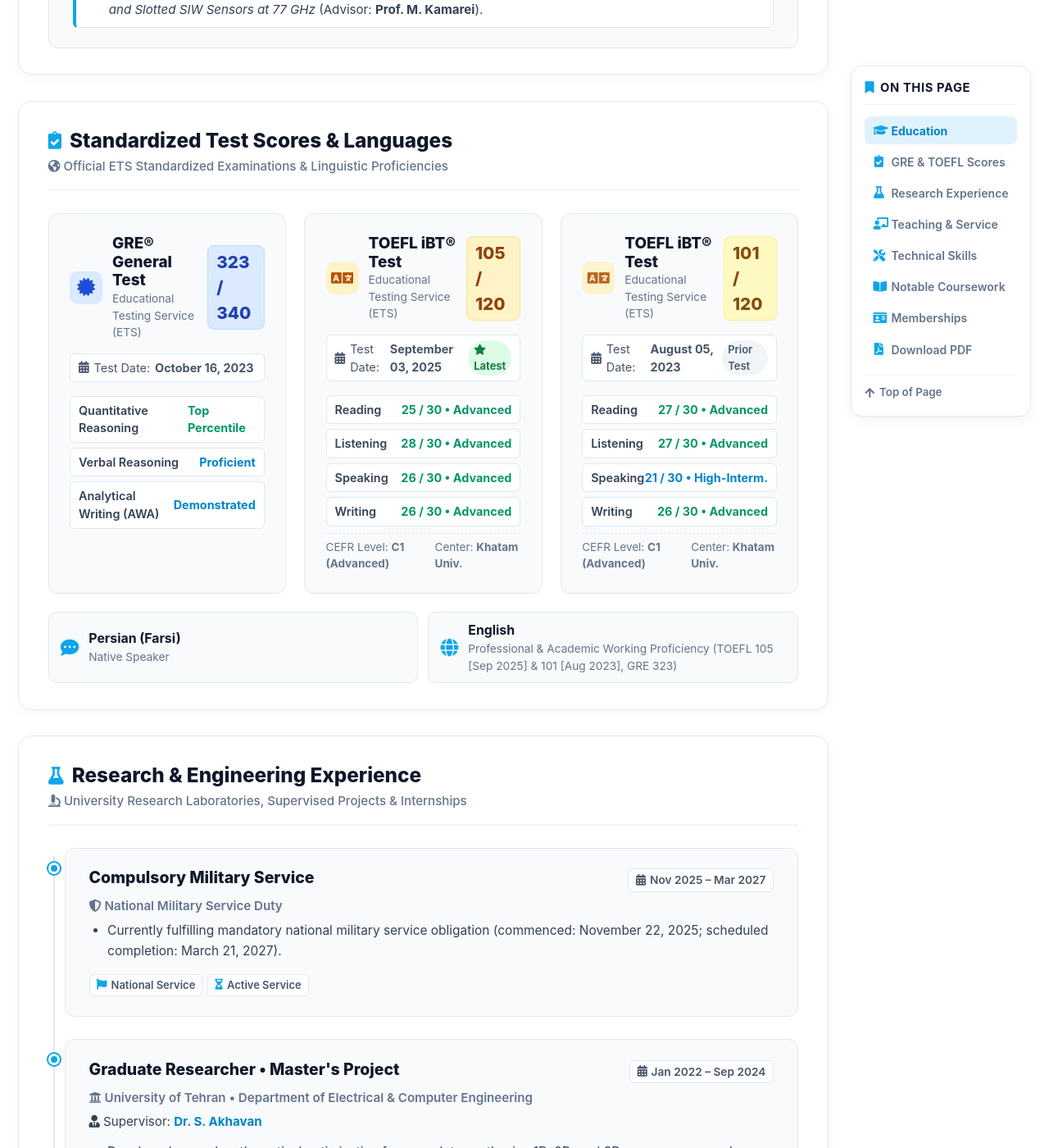
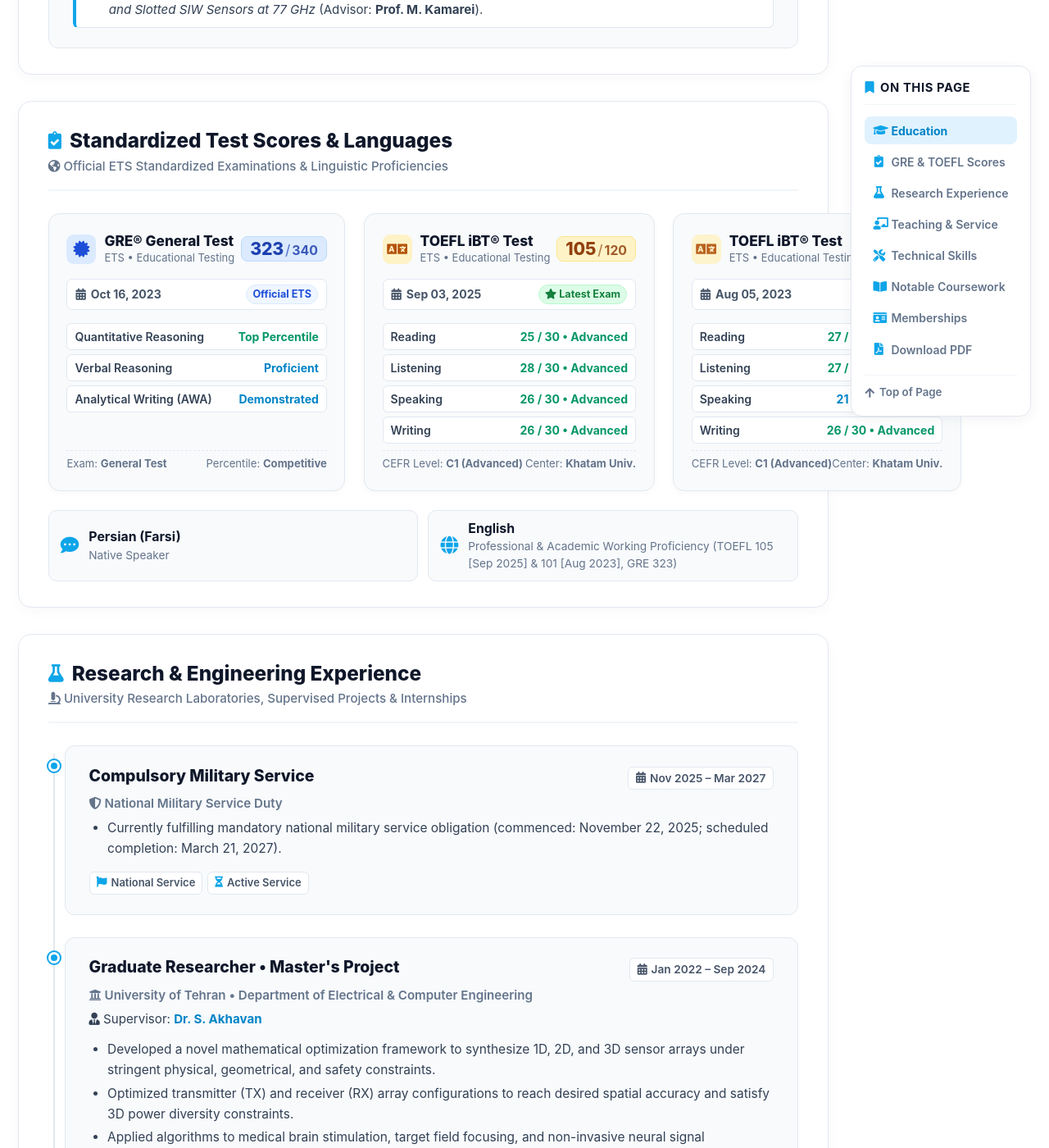
Before and after one commit to MohammadReza-Arani/MohammadReza-Arani.github.io, a Jekyll site: the page built from _pages/cv.md, in a window 1280 px wide and 1400 px high, scrolled down 1322 px. Shown: the whole window at 82% size. Built offline with Jekyll 4.4.1, drawn with Linux system fonts in a browser that asks for light colours; some web fonts are replaced; part of the change alters nothing that is shown.

Commit message:
Refactor CV standardized test score cards: strictly horizontal score badges, balanced brand layout, and adaptive mobile visibility

```diff
--- a/_pages/cv.md
+++ b/_pages/cv.md
@@ -154,15 +154,20 @@ redirect_from:
           <!-- GRE Card -->
           <div class="cv-score-card">
             <div class="score-card-top">
-              <div class="score-logo"><i class="fas fa-certificate"></i></div>
-              <div class="score-title-wrap">
-                <h3 class="score-exam-name">GRE&reg; General Test</h3>
-                <span class="score-issuer">Educational Testing Service (ETS)</span>
-              </div>
-              <span class="score-total-badge">323 / 340</span>
+              <div class="score-card-brand">
+                <div class="score-logo"><i class="fas fa-certificate"></i></div>
+                <div class="score-title-wrap">
+                  <h3 class="score-exam-name">GRE&reg; General Test</h3>
+                  <span class="score-issuer">ETS &bull; Educational Testing</span>
+                </div>
+              </div>
+              <div class="score-total-badge">
+                <span class="score-num">323</span><span class="score-slash">/</span><span class="score-denom">340</span>
+              </div>
             </div>
             <div class="score-date-row">
-              <i class="fas fa-calendar-alt"></i> Test Date: <strong>October 16, 2023</strong>
+              <span class="score-date-val"><i class="fas fa-calendar-alt"></i> <strong>Oct 16, 2023</strong></span>
+              <span class="score-status-badge ets">Official ETS</span>
             </div>
             <div class="score-sub-list">
               <div class="score-sub-item">
@@ -178,21 +183,29 @@ redirect_from:
                 <span class="score-sub-val">Demonstrated</span>
               </div>
             </div>
+            <div class="score-extra-note">
+              <span>Exam: <strong>General Test</strong></span>
+              <span>Percentile: <strong>Competitive</strong></span>
+            </div>
           </div>
 
           <!-- TOEFL Card (Latest: Sep 2025) -->
           <div class="cv-score-card">
             <div class="score-card-top">
-              <div class="score-logo toefl"><i class="fas fa-language"></i></div>
-              <div class="score-title-wrap">
-                <h3 class="score-exam-name">TOEFL iBT&reg; Test</h3>
-                <span class="score-issuer">Educational Testing Service (ETS)</span>
-              </div>
-              <span class="score-total-badge toefl">105 / 120</span>
+              <div class="score-card-brand">
+                <div class="score-logo toefl"><i class="fas fa-language"></i></div>
+                <div class="score-title-wrap">
+                  <h3 class="score-exam-name">TOEFL iBT&reg; Test</h3>
+                  <span class="score-issuer">ETS &bull; Educational Testing</span>
+                </div>
+              </div>
+              <div class="score-total-badge toefl">
+                <span class="score-num">105</span><span class="score-slash">/</span><span class="score-denom">120</span>
+              </div>
             </div>
             <div class="score-date-row">
-              <i class="fas fa-calendar-alt"></i> Test Date: <strong>September 03, 2025</strong>
-              <span style="margin-left:auto; font-size:0.72rem; background:#dcfce7; color:#15803d; padding:2px 7px; border-radius:999px; font-weight:700;"><i class="fas fa-star"></i> Latest</span>
+              <span class="score-date-val"><i class="fas fa-calendar-alt"></i> <strong>Sep 03, 2025</strong></span>
+              <span class="score-status-badge latest"><i class="fas fa-star"></i> Latest Exam</span>
             </div>
             <div class="score-sub-list">
               <div class="score-sub-item">
@@ -212,7 +225,7 @@ redirect_from:
                 <span class="score-sub-val high">26 / 30 &bull; Advanced</span>
               </div>
             </div>
-            <div class="score-extra-note" style="margin-top:8px; font-size:0.75rem; color:#64748b; display:flex; justify-content:space-between; border-top:1px dashed #e2e8f0; padding-top:6px;">
+            <div class="score-extra-note">
               <span>CEFR Level: <strong>C1 (Advanced)</strong></span>
               <span>Center: <strong>Khatam Univ.</strong></span>
             </div>
@@ -221,16 +234,20 @@ redirect_from:
           <!-- TOEFL Card (Previous: Aug 2023) -->
           <div class="cv-score-card">
             <div class="score-card-top">
-              <div class="score-logo toefl" style="opacity: 0.9;"><i class="fas fa-language"></i></div>
-              <div class="score-title-wrap">
-                <h3 class="score-exam-name">TOEFL iBT&reg; Test</h3>
-                <span class="score-issuer">Educational Testing Service (ETS)</span>
-              </div>
-              <span class="score-total-badge toefl" style="background: #fef9c3; color: #854d0e; border-color: #fef08a;">101 / 120</span>
+              <div class="score-card-brand">
+                <div class="score-logo toefl" style="opacity: 0.9;"><i class="fas fa-language"></i></div>
+                <div class="score-title-wrap">
+                  <h3 class="score-exam-name">TOEFL iBT&reg; Test</h3>
+                  <span class="score-issuer">ETS &bull; Educational Testing</span>
+                </div>
+              </div>
+              <div class="score-total-badge toefl prior">
+                <span class="score-num">101</span><span class="score-slash">/</span><span class="score-denom">120</span>
+              </div>
             </div>
             <div class="score-date-row">
-              <i class="fas fa-calendar-alt"></i> Test Date: <strong>August 05, 2023</strong>
-              <span style="margin-left:auto; font-size:0.72rem; background:#f1f5f9; color:#475569; padding:2px 7px; border-radius:999px; font-weight:600;">Prior Test</span>
+              <span class="score-date-val"><i class="fas fa-calendar-alt"></i> <strong>Aug 05, 2023</strong></span>
+              <span class="score-status-badge prior">Prior Exam</span>
             </div>
             <div class="score-sub-list">
               <div class="score-sub-item">
@@ -243,14 +260,14 @@ redirect_from:
               </div>
               <div class="score-sub-item">
                 <span class="score-sub-label">Speaking</span>
-                <span class="score-sub-val">21 / 30 &bull; High-Interm.</span>
+                <span class="score-sub-val">21 / 30 &bull; High-Int.</span>
               </div>
               <div class="score-sub-item">
                 <span class="score-sub-label">Writing</span>
                 <span class="score-sub-val high">26 / 30 &bull; Advanced</span>
               </div>
             </div>
-            <div class="score-extra-note" style="margin-top:8px; font-size:0.75rem; color:#64748b; display:flex; justify-content:space-between; border-top:1px dashed #e2e8f0; padding-top:6px;">
+            <div class="score-extra-note">
               <span>CEFR Level: <strong>C1 (Advanced)</strong></span>
               <span>Center: <strong>Khatam Univ.</strong></span>
             </div>
@@ -1254,44 +1271,63 @@ window.addEventListener('scroll', function() {
   margin-bottom: 1.25rem;
 }
 
-@media (min-width: 960px) {
+/* Laptops & Desktops: 3 columns when >= 1200px */
+@media (min-width: 1200px) {
   .cv-scores-grid {
     grid-template-columns: repeat(3, 1fr);
   }
 }
 
-@media (min-width: 620px) and (max-width: 959px) {
+/* Medium viewports (tablets & laptops with sidebar visible, 660px to 1199px) */
+@media (min-width: 660px) and (max-width: 1199px) {
   .cv-scores-grid {
-    grid-template-columns: repeat(2, 1fr);
+    grid-template-columns: repeat(auto-fit, minmax(290px, 1fr));
   }
 }
 
 .cv-score-card {
   background: #f8fafc;
   border: 1px solid #e2e8f0;
-  border-radius: 12px;
-  padding: 1.4rem;
+  border-radius: 14px;
+  padding: 1.25rem 1.2rem;
   display: flex;
   flex-direction: column;
+  justify-content: space-between;
+  box-shadow: 0 2px 8px rgba(15, 23, 42, 0.03);
+  transition: all 0.2s ease;
+}
+
+.cv-score-card:hover {
+  border-color: #cbd5e1;
+  box-shadow: 0 4px 14px rgba(15, 23, 42, 0.06);
 }
 
 .score-card-top {
   display: flex;
   align-items: center;
-  gap: 12px;
+  justify-content: space-between;
+  gap: 8px;
   margin-bottom: 0.85rem;
 }
 
+.score-card-brand {
+  display: flex;
+  align-items: center;
+  gap: 10px;
+  min-width: 0;
+  flex: 1;
+}
+
 .score-logo {
-  width: 40px;
-  height: 40px;
-  border-radius: 10px;
+  width: 36px;
+  height: 36px;
+  border-radius: 9px;
   background: #dbeafe;
   color: #1d4ed8;
   display: inline-flex;
   align-items: center;
   justify-content: center;
-  font-size: 1.2rem;
+  font-size: 1.1rem;
   flex-shrink: 0;
 }
 
@@ -1303,29 +1339,37 @@ window.addEventListener('scroll', function() {
 .score-title-wrap {
   display: flex;
   flex-direction: column;
-  flex-grow: 1;
+  min-width: 0;
 }
 
 .score-exam-name {
-  font-size: 1.05rem;
+  font-size: 0.96rem;
   font-weight: 800;
   color: #0f172a;
   margin: 0;
+  line-height: 1.25;
+  white-space: nowrap;
 }
 
 .score-issuer {
-  font-size: 0.76rem;
+  font-size: 0.72rem;
   color: #64748b;
-}
-
+  white-space: nowrap;
+}
+
+/* Strictly Horizontal Single-Line Score Badge (No Vertical Expansion) */
 .score-total-badge {
-  font-size: 1.15rem;
-  font-weight: 800;
+  display: inline-flex !important;
+  align-items: baseline !important;
+  justify-content: center !important;
+  white-space: nowrap !important;
+  flex-shrink: 0 !important;
   color: #1e40af;
   background: #dbeafe;
   border: 1px solid #bfdbfe;
-  padding: 4px 10px;
+  padding: 4px 10px !important;
   border-radius: 8px;
+  line-height: 1 !important;
 }
 
 .score-total-badge.toefl {
@@ -1334,23 +1378,84 @@ window.addEventListener('scroll', function() {
   border-color: #fde68a;
 }
 
+.score-total-badge.toefl.prior {
+  background: #fef9c3;
+  color: #854d0e;
+  border-color: #fef08a;
+}
+
+.score-total-badge .score-num {
+  font-size: 1.18rem;
+  font-weight: 800;
+  letter-spacing: -0.01em;
+}
+
+.score-total-badge .score-slash {
+  font-size: 0.95rem;
+  font-weight: 500;
+  margin: 0 2px;
+  opacity: 0.65;
+}
+
+.score-total-badge .score-denom {
+  font-size: 0.88rem;
+  font-weight: 700;
+  opacity: 0.85;
+}
+
 .score-date-row {
-  font-size: 0.8rem;
+  font-size: 0.78rem;
   color: #475569;
   background: #ffffff;
   border: 1px solid #e2e8f0;
   padding: 6px 10px;
-  border-radius: 6px;
-  margin-bottom: 0.9rem;
-  display: flex;
-  align-items: center;
+  border-radius: 7px;
+  margin-bottom: 0.85rem;
+  display: flex;
+  align-items: center;
+  justify-content: space-between;
   gap: 6px;
 }
 
+.score-date-val {
+  display: inline-flex;
+  align-items: center;
+  gap: 6px;
+  white-space: nowrap;
+}
+
+.score-status-badge {
+  font-size: 0.7rem;
+  font-weight: 700;
+  padding: 2px 7px;
+  border-radius: 999px;
+  white-space: nowrap;
+  flex-shrink: 0;
+}
+
+.score-status-badge.latest {
+  background: #dcfce7;
+  color: #15803d;
+  border: 1px solid #bbf7d0;
+}
+
+.score-status-badge.prior {
+  background: #f1f5f9;
+  color: #64748b;
+  border: 1px solid #e2e8f0;
+}
+
+.score-status-badge.ets {
+  background: #eff6ff;
+  color: #1d4ed8;
+  border: 1px solid #dbeafe;
+}
+
 .score-sub-list {
   display: flex;
   flex-direction: column;
-  gap: 6px;
+  gap: 5px;
+  flex-grow: 1;
 }
 
 .score-sub-item {
@@ -1360,22 +1465,38 @@ window.addEventListener('scroll', function() {
   background: #ffffff;
   border: 1px solid #e2e8f0;
   border-radius: 6px;
-  padding: 6px 10px;
-  font-size: 0.8rem;
+  padding: 5px 9px;
+  font-size: 0.78rem;
+  gap: 6px;
 }
 
 .score-sub-label {
   font-weight: 600;
   color: #334155;
+  white-space: nowrap;
 }
 
 .score-sub-val {
   font-weight: 700;
   color: #0284c7;
+  white-space: nowrap;
+  flex-shrink: 0;
 }
 
 .score-sub-val.high {
   color: #059669;
+}
+
+.score-extra-note {
+  margin-top: 8px;
+  font-size: 0.73rem;
+  color: #64748b;
+  display: flex;
+  justify-content: space-between;
+  align-items: center;
+  border-top: 1px dashed #e2e8f0;
+  padding-top: 6px;
+  white-space: nowrap;
 }
 
 .cv-lang-bar {
@@ -2184,6 +2305,32 @@ window.addEventListener('scroll', function() {
   .cv-item-card {
     padding: 1.15rem 1.15rem;
   }
+  .cv-score-card {
+    padding: 1.15rem 1rem;
+  }
+  .score-card-brand {
+    gap: 8px;
+  }
+  .score-logo {
+    width: 32px;
+    height: 32px;
+    font-size: 1rem;
+  }
+  .score-exam-name {
+    font-size: 0.92rem;
+  }
+  .score-total-badge {
+    padding: 3px 8px !important;
+  }
+  .score-total-badge .score-num {
+    font-size: 1.1rem;
+  }
+  .score-total-badge .score-slash {
+    font-size: 0.9rem;
+  }
+  .score-total-badge .score-denom {
+    font-size: 0.82rem;
+  }
   .cv-download-btn-hero {
     margin-left: 0;
     width: 100%;
```
